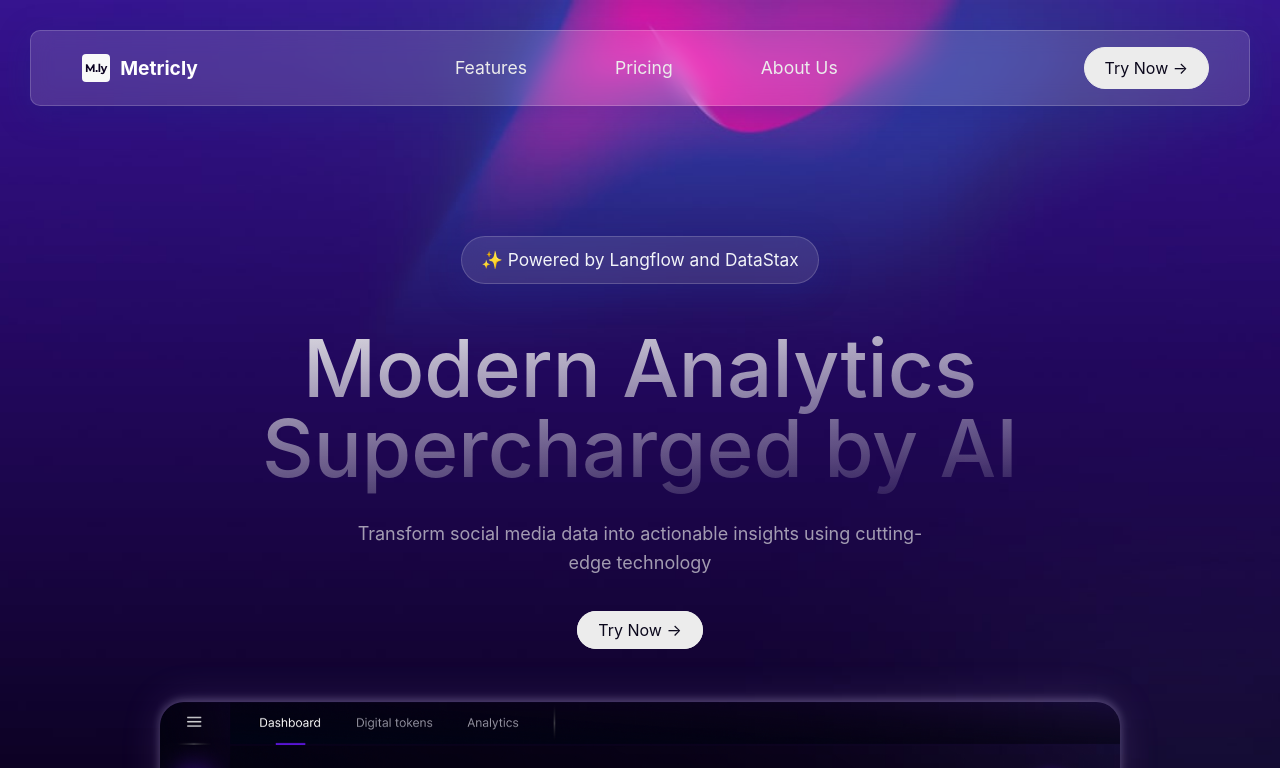
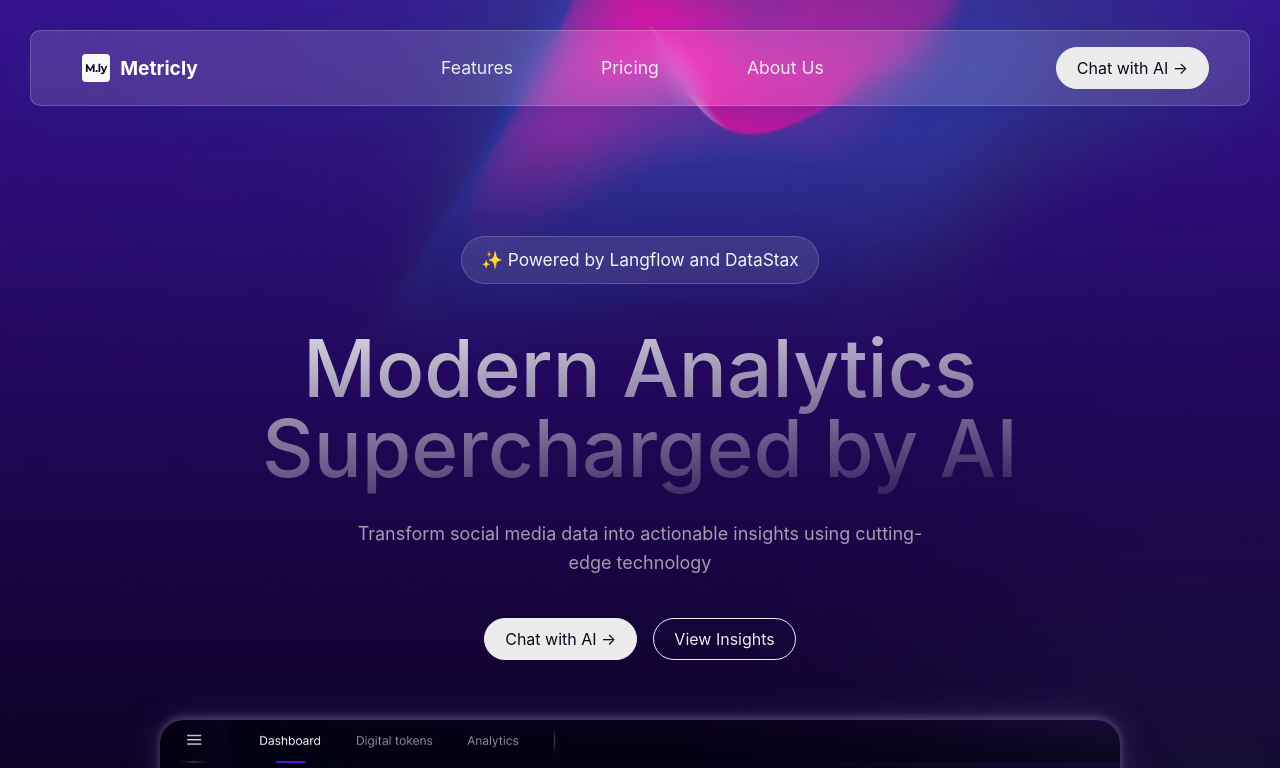
Before and after one commit to viditagrawal56/metricly_hackathon, a React (Vite) app: page / in a window 1280 px wide. Shown: the top 768 px of the page. Built offline with nearby package versions, Linux system fonts and the light colour scheme.

Commit message:
chore: minor changes

```diff
--- a/src/components/ChatArea/ChatArea.css
+++ b/src/components/ChatArea/ChatArea.css
@@ -29,6 +29,7 @@
   justify-content: space-between;
   align-items: center;
   padding: 15px 20px;
+  padding-top: 0;
   border-bottom: 1px solid rgba(255, 255, 255, 0.08);
   margin-bottom: 20px;
 }
@@ -137,7 +138,7 @@
   position: absolute;
   left: 50px;
   pointer-events: none;
-  color: #999;
+  color: #bcbcbc;
   font-size: 16px;
 }
 
--- a/src/components/ChatArea/ChatArea.tsx
+++ b/src/components/ChatArea/ChatArea.tsx
@@ -137,9 +137,8 @@ const parseResponseText = (text: string) => {
 };
 
 const ChatArea: React.FC = () => {
-  // Initialize messages from localStorage
   const [messages, setMessages] = useState<Message[]>(() => {
-    const saved = localStorage.getItem('chatMessages');
+    const saved = localStorage.getItem("chatMessages");
     return saved ? JSON.parse(saved) : [];
   });
 
@@ -148,7 +147,7 @@ const ChatArea: React.FC = () => {
   const [ws, setWs] = useState<WebSocket | null>(null);
   const [isLoading, setIsLoading] = useState<boolean>(false);
   const [showInitialContent, setShowInitialContent] = useState<boolean>(() => {
-    return !localStorage.getItem('chatMessages');
+    return !localStorage.getItem("chatMessages");
   });
   const messagesEndRef = useRef<HTMLDivElement>(null);
   const [responseLoading] = useState<boolean>(false);
@@ -159,9 +158,8 @@ const ChatArea: React.FC = () => {
     "Need help with engagement stats? Start typing!",
   ];
 
-  // Save messages to localStorage when they change
   useEffect(() => {
-    localStorage.setItem('chatMessages', JSON.stringify(messages));
+    localStorage.setItem("chatMessages", JSON.stringify(messages));
   }, [messages]);
 
   const scrollToBottom = () => {
@@ -172,9 +170,8 @@ const ChatArea: React.FC = () => {
     scrollToBottom();
   }, [messages]);
 
-  // New chat function
   const startNewChat = () => {
-    localStorage.removeItem('chatMessages');
+    localStorage.removeItem("chatMessages");
     setMessages([]);
     setShowInitialContent(true);
     setInput("");
@@ -204,16 +201,22 @@ const ChatArea: React.FC = () => {
           setRequestId(data.requestId);
         } else if (data.type === "response") {
           setIsLoading(false);
-          setMessages(prevMessages => [...prevMessages, {
+          setMessages((prevMessages) => [
+            ...prevMessages,
+            {
               type: "response" as const,
-            text: data.message
-          }]);
+              text: data.message,
+            },
+          ]);
         } else if (data.type === "error") {
           setIsLoading(false);
-          setMessages(prevMessages => [...prevMessages, {
+          setMessages((prevMessages) => [
+            ...prevMessages,
+            {
               type: "error" as const,
-            text: data.message || "An error occurred"
-          }]);
+              text: data.message || "An error occurred",
+            },
+          ]);
         }
       } catch (error) {
         console.error("Error processing message:", error);
@@ -250,36 +253,44 @@ const ChatArea: React.FC = () => {
   const sendMessage = async () => {
     if (input.trim() === "" || !requestId) return;
 
-    setMessages(prevMessages => [...prevMessages, {
+    setMessages((prevMessages) => [
+      ...prevMessages,
+      {
         type: "user" as const,
-      text: input.trim()
-    }]);
+        text: input.trim(),
+      },
+    ]);
 
     setInput("");
     setIsLoading(true);
     setShowInitialContent(false);
 
     try {
-      const response = await fetch("https://metricly-hackathon.onrender.com/chat", {
+      const response = await fetch(
+        "https://metricly-hackathon.onrender.com/chat",
+        {
           method: "POST",
           headers: { "Content-Type": "application/json" },
           body: JSON.stringify({
             input_value: input.trim(),
-          requestId: requestId
-        })
-      });
+            requestId: requestId,
+          }),
+        }
+      );
 
       if (!response.ok) {
         throw new Error("Failed to send message");
       }
-
     } catch (error) {
       console.error("Error:", error);
       setIsLoading(false);
-      setMessages(prevMessages => [...prevMessages, {
+      setMessages((prevMessages) => [
+        ...prevMessages,
+        {
           type: "error" as const,
-        text: "Failed to send message"
-      }]);
+          text: "Failed to send message",
+        },
+      ]);
     }
   };
 
--- a/src/components/Header/Header.tsx
+++ b/src/components/Header/Header.tsx
@@ -5,7 +5,7 @@ import "./Header.css";
 const Header = () => {
   return (
     <header className="header">
-      <Navbar content={"Try Now → "} href={"/analytics"} bool={true} />
+      <Navbar content={"Chat with AI → "} href={"/analytics"} bool={true} />
       <Hero />
     </header>
   );
--- a/src/components/Hero/Hero.tsx
+++ b/src/components/Hero/Hero.tsx
@@ -22,20 +22,15 @@ const Hero = () => {
           Transform social media data into actionable insights using
           cutting-edge technology
         </p>
-        <div className="btns">
         <motion.div
           initial={{ opacity: 0, y: 20 }}
           animate={{ opacity: 1, y: 0 }}
           transition={{ duration: 0.5, delay: 0.85, damping: 15 }}
-            whileHover={{
-              scale: 1.05,
-              y: -3,
-              transition: { duration: 0.2 },
-            }}
+          className="btns"
         >
-            <Button content="Try Now →" sm href="/analytics" />
+          <Button content="Chat with AI →" sm href="/chat" />
+          <Button content="View Insights" alt sm href="/analytics" />
         </motion.div>
-        </div>
       </motion.div>
       <motion.div
         initial={{ opacity: 0, y: -20 }}
```
Lines whose indentation alone changed are shown as unchanged.
